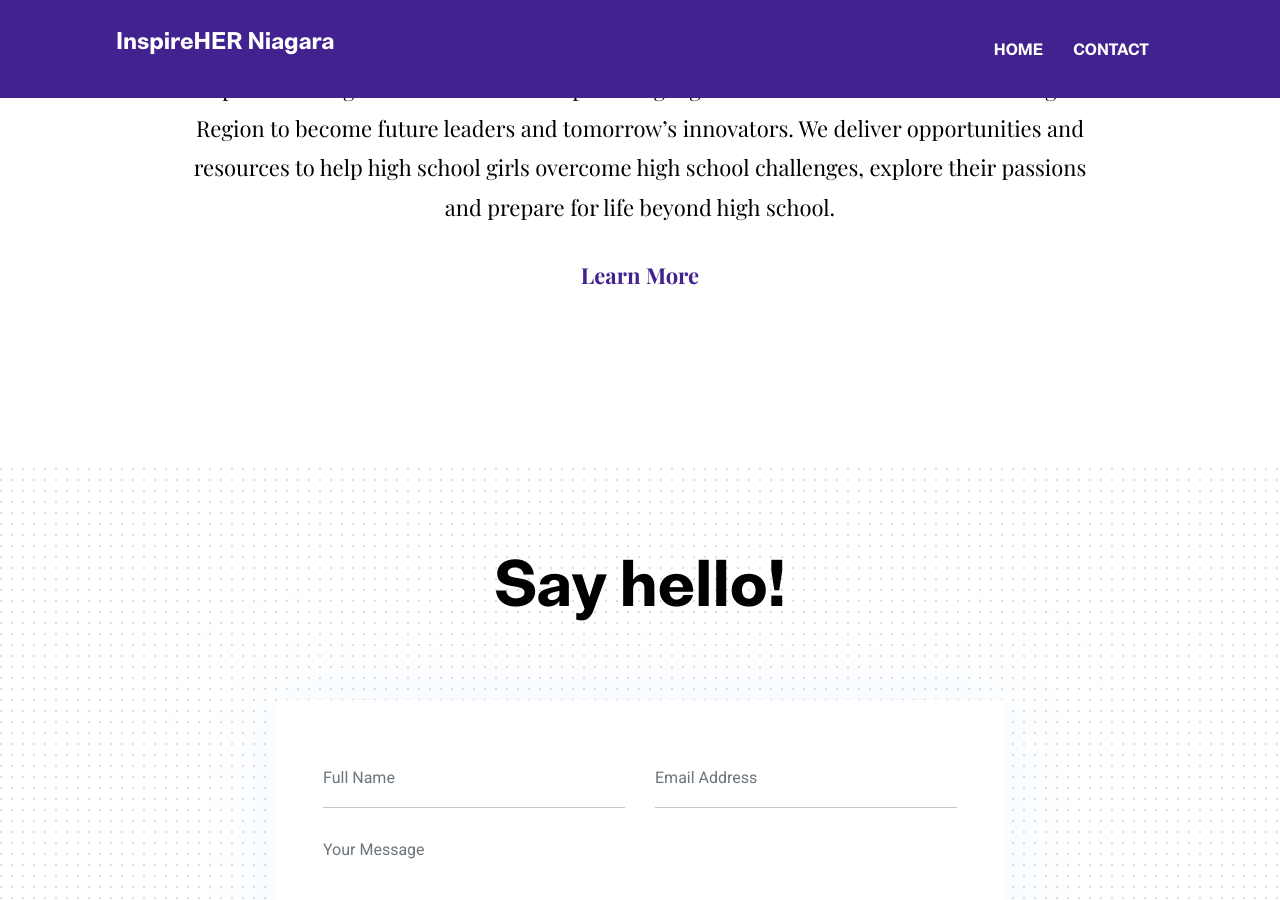
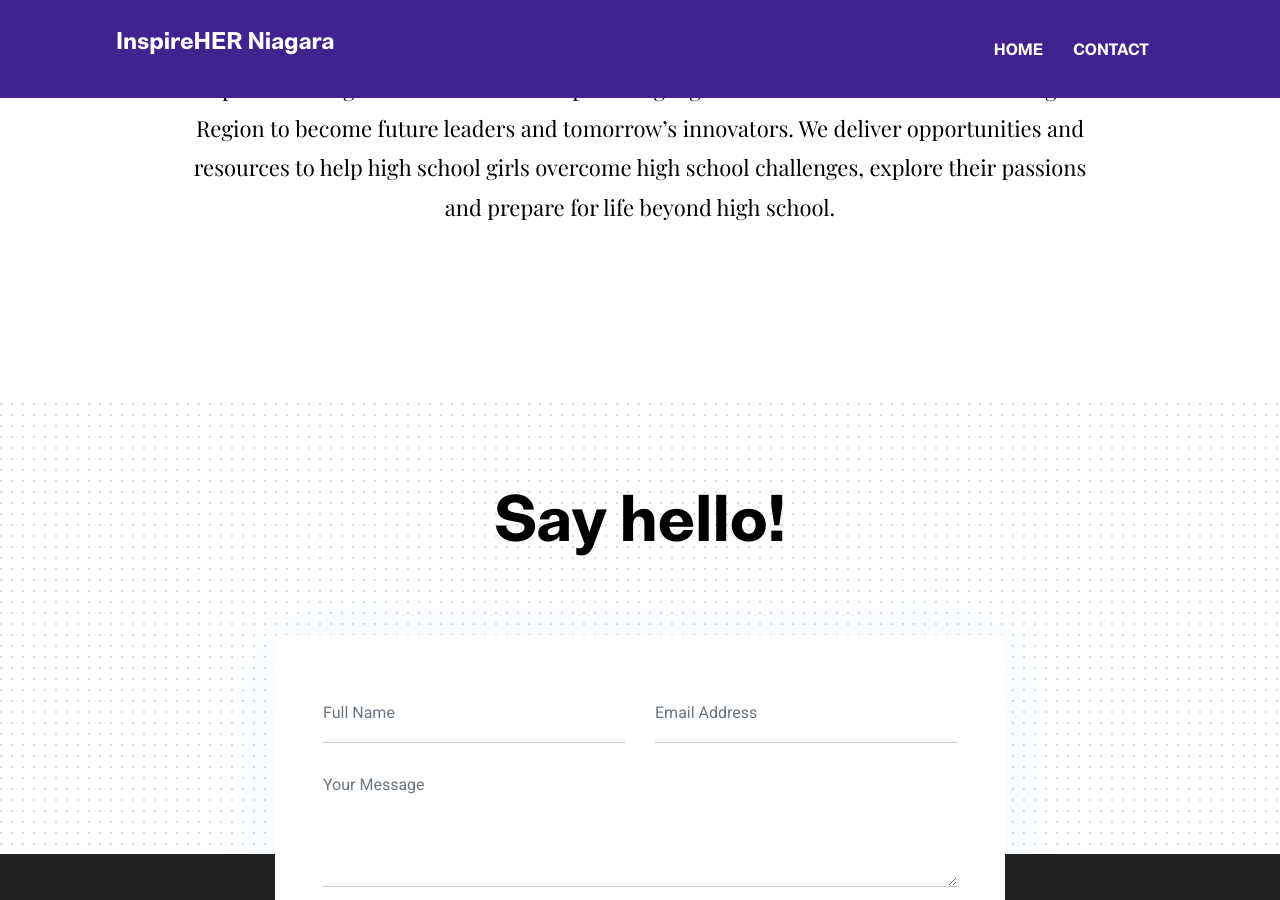
Before and after one commit to klinhdo/inspireher, a Jekyll site: the page built from index.html, in a window 1280 px wide and 900 px high, scrolled down 859 px. Built offline with Jekyll 4.4.1, drawn with Linux system fonts in a browser that asks for light colours.

Commit message:
Comment out About page

```diff
--- a/_includes/about-section.html
+++ b/_includes/about-section.html
@@ -4,7 +4,7 @@
     <div class="row">
       <div class="col-lg-10 mx-auto text-center">
         <p class="font-secondary paragraph-lg text-dark">{{ site.data.settings.blurb }}</p>
-        <a href="{{ site.data.settings.blurb-btn-link }}" class="btn btn-transparent">{{ site.data.settings.blurb-btn-name }}</a>
+        <!-- <a href="{{ site.data.settings.blurb-btn-link }}" class="btn btn-transparent">{{ site.data.settings.blurb-btn-name }}</a> -->
       </div>
     </div>
   </div>
```
